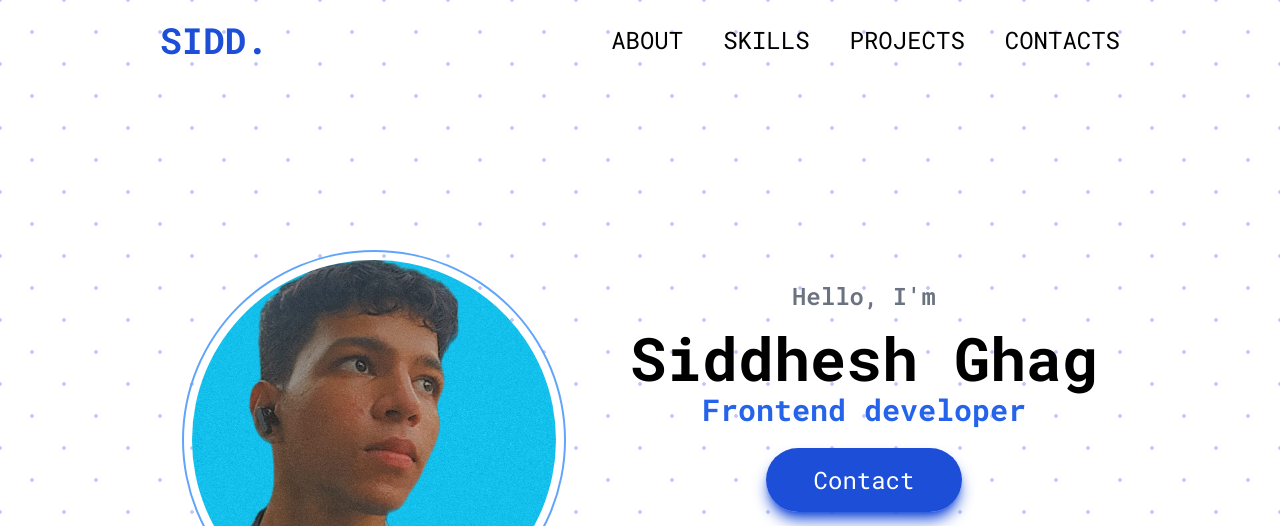
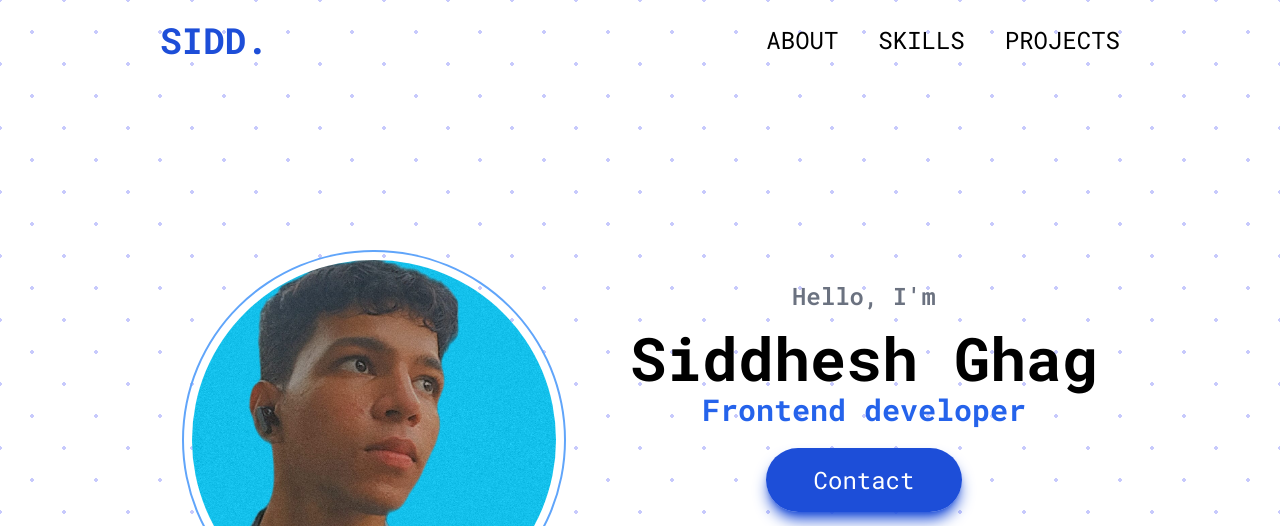
Before and after one commit to Slayer-X164/MyPortfolio, a website: page src/index.html in a window 1280 px wide. Shown: the top 526 px of the page. Drawn offline with nearby package versions, Linux system fonts and the light colour scheme.

Commit message:
removed contact from nav

```diff
--- a/src/index.html
+++ b/src/index.html
@@ -86,13 +86,6 @@
               class="text-2xl border-b-4 rounded-md md:border-0 border-blue-600 font-normal hover:underline-offset-[20px] hover:text-gray-500 md:hover:underline md:hover:underline-o hover:ease-in-out hover:duration-200 uppercase"
               href="#"
               ><i class="ri-pages-line mr-2 md:hidden"></i>Projects</a
-            >
-          </li>
-          <li>
-            <a
-              class="text-2xl border-b-4 rounded-md md:border-0 border-blue-600 font-normal hover:underline-offset-[20px] hover:text-gray-500 md:hover:underline md:hover:underline-o hover:ease-in-out hover:duration-200 uppercase"
-              href="#Contact"
-              ><i class="ri-mail-line mr-2 md:hidden"></i>Contacts</a
             >
           </li>
         </ul>
```
